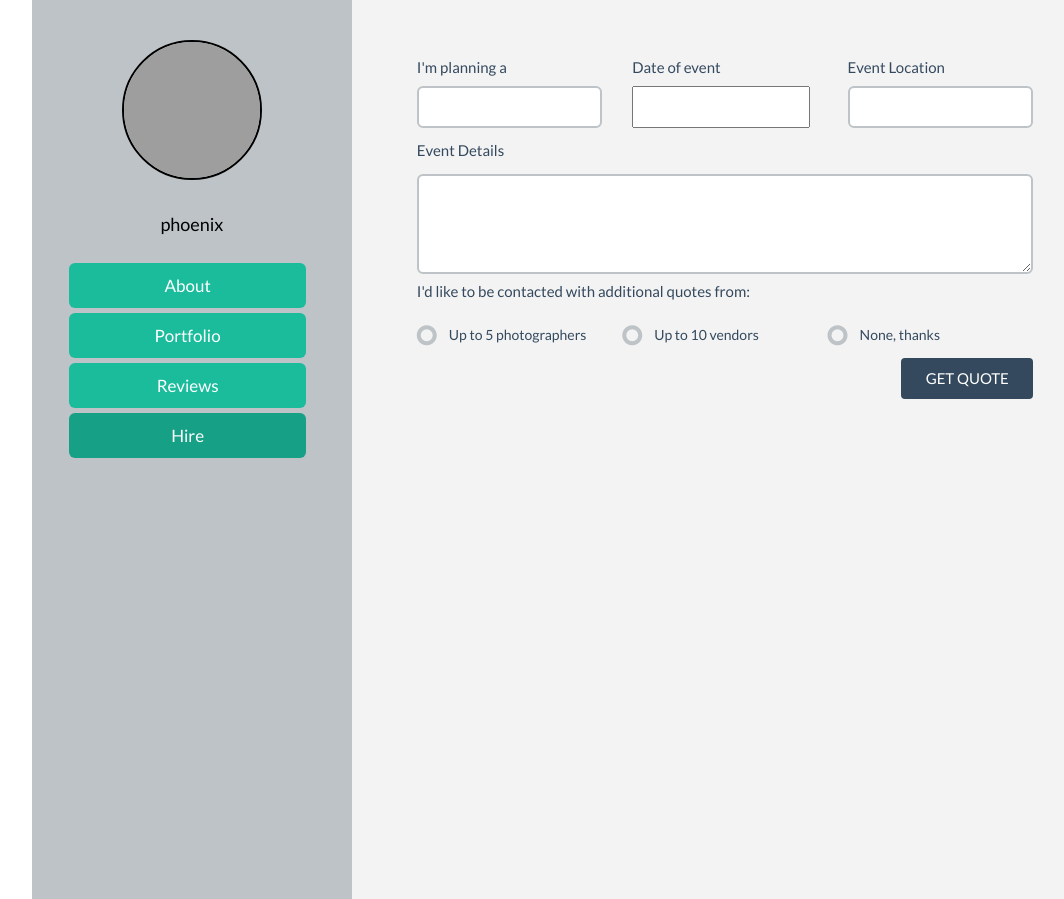
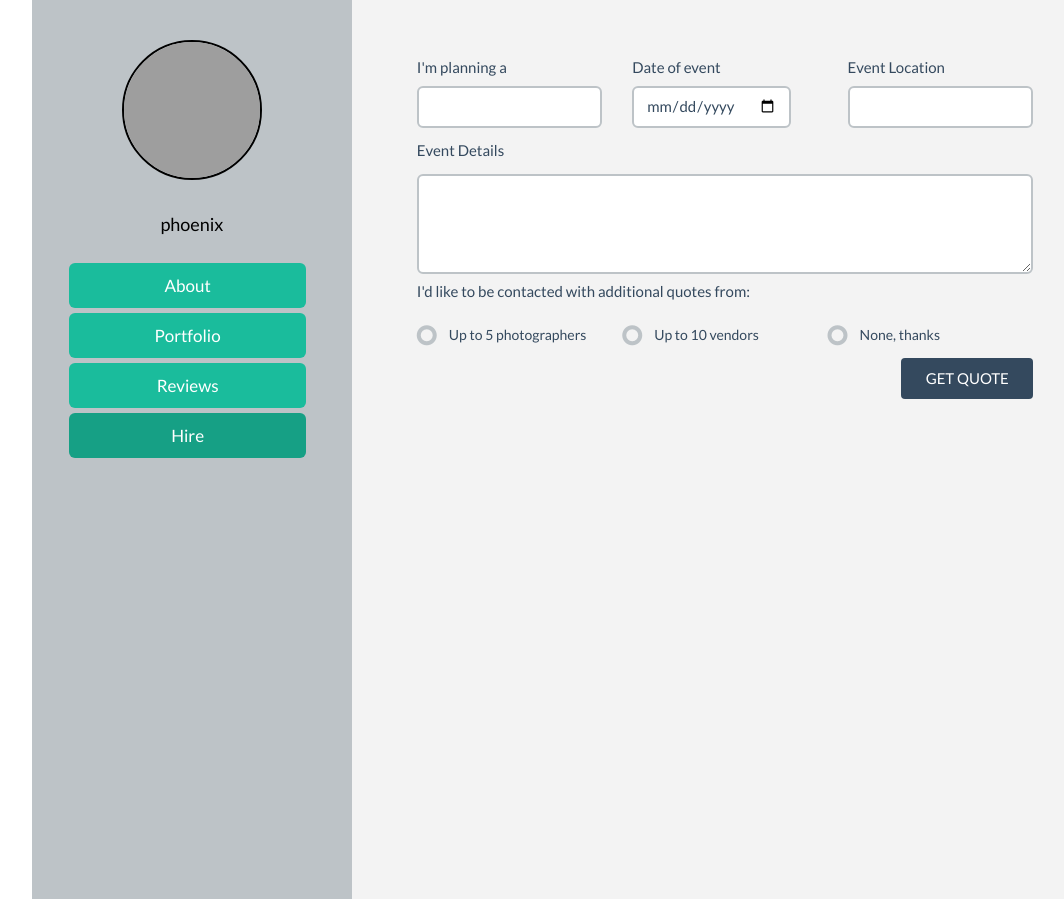
Before and after one commit to Phoenix25/RequestPortal, a Django app: page /pgrs/1/hire/ in a window 1280 px wide; the page is wider, and only the part inside the window is pictured. Shown: the part 73-972 px from the top of that part, without its empty margins (118-1182 px from the left). Run offline with Django 3.2, Linux system fonts and the light colour scheme; a user stored in the database is signed in; data comes from the database, SQL or seed files in the repository; parts of the project's set-up code (start-up, migrations or seed data) failed here and were passed over; some libraries are stand-ins or nearby versions; grey boxes are pictures that could not be loaded.

Commit message:
added date field.

```diff
--- a/templates/quote/quote-request.html
+++ b/templates/quote/quote-request.html
@@ -1,9 +1,10 @@
 {%extends 'flat-ui-base.html'%}
-
+{%load staticfiles%}
 <!doctype html>
 {%block title%}
 	Quote Request
 {%endblock%}
+
 {%block content%}
 <div class="profile">
          <img id="user" src="{{pgr.avatar.url}}" alt="sample-image" class="img-circle">
@@ -27,7 +28,7 @@
          </div>
          <div class="col-lg-4 col-md-4 col-xs-4">
          <label>Date of event<br>
-           <input type="text" class='date' name='date' class="form-control" placeholder="" />
+           <input type="date" name='date' id='datepicker' class='form-control' />
          </label>
          </div>
          <div class="col-lg-4 col-md-4 col-xs-4">
```
